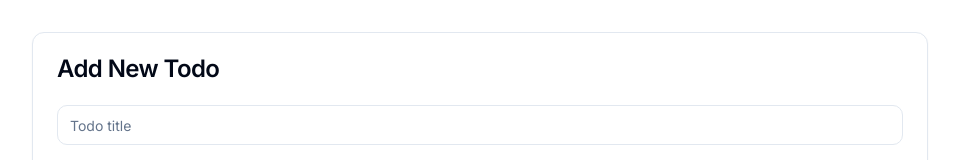
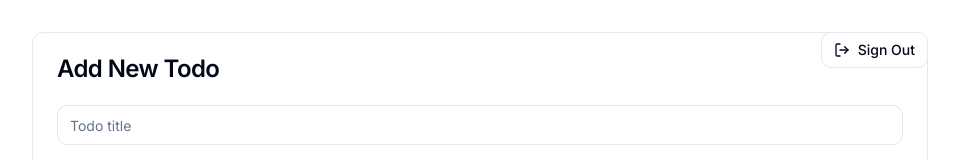
Before and after one commit to Spirit-crypto/task-harmony-world, a React (Vite) app: page /todos in a window 1280 px wide. Shown: the top 160 px of the page, without its empty margins (160-1119 px from the left). Built offline with nearby package versions, Linux system fonts and the light colour scheme.

Commit message:
Add signout button and detailed notifications
Implement a signout button in the corner of the application. Update the notification system to provide detailed contents for each task, including the title of the task.
[skip gpt_engineer]

```diff
--- a/src/components/TodoItem.tsx
+++ b/src/components/TodoItem.tsx
@@ -27,7 +27,9 @@ const TodoItem = ({ todo, onToggle, onDelete }: TodoItemProps) => {
     if (!todo.completed) {
       toast({
         title: "Task Completed! 🎉",
-        description: `"${todo.title}" has been marked as complete.`,
+        description: `"${todo.title}" has been marked as complete.${
+          todo.description ? `\nDescription: ${todo.description}` : ""
+        }\nDue date: ${format(new Date(todo.dueDate), "PPP")}`,
       });
     }
   };
--- a/src/pages/Todos.tsx
+++ b/src/pages/Todos.tsx
@@ -5,9 +5,10 @@ import { Textarea } from "@/components/ui/textarea";
 import TodoItem, { Todo } from "@/components/TodoItem";
 import { useToast } from "@/hooks/use-toast";
 import { Card, CardContent, CardHeader, CardTitle } from "@/components/ui/card";
-import { Calendar as CalendarIcon, Plus, SortAsc, Filter } from "lucide-react";
+import { Calendar as CalendarIcon, Plus, SortAsc, Filter, LogOut } from "lucide-react";
 import { format } from "date-fns";
 import { Calendar } from "@/components/ui/calendar";
+import { useNavigate } from "react-router-dom";
 import {
   Popover,
   PopoverContent,
@@ -28,6 +29,18 @@ const Todos = () => {
   const [sortBy, setSortBy] = useState<"dueDate" | "status">("dueDate");
   const [filterStatus, setFilterStatus] = useState<"all" | "completed" | "active">("all");
   const { toast } = useToast();
+  const navigate = useNavigate();
+
+  const handleSignOut = () => {
+    // Clear any stored user data/tokens
+    localStorage.clear();
+    // Navigate to login page
+    navigate("/login");
+    toast({
+      title: "Signed out successfully",
+      description: "You have been logged out of your account.",
+    });
+  };
 
   const handleSubmit = (e: React.FormEvent) => {
     e.preventDefault();
@@ -91,7 +104,17 @@ const Todos = () => {
 
   return (
     <div className="min-h-screen bg-background p-4 md:p-8">
-      <div className="max-w-4xl mx-auto">
+      <div className="max-w-4xl mx-auto relative">
+        <Button
+          variant="outline"
+          size="sm"
+          onClick={handleSignOut}
+          className="absolute top-0 right-0 flex items-center gap-2"
+        >
+          <LogOut className="w-4 h-4" />
+          Sign Out
+        </Button>
+
         <Card className="mb-8">
           <CardHeader>
             <CardTitle>Add New Todo</CardTitle>
```
